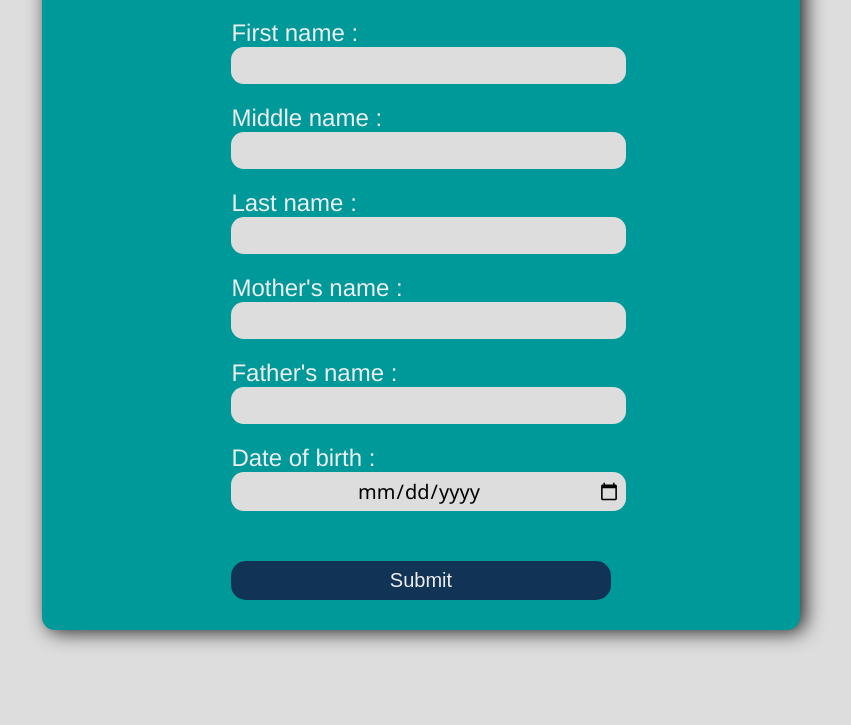
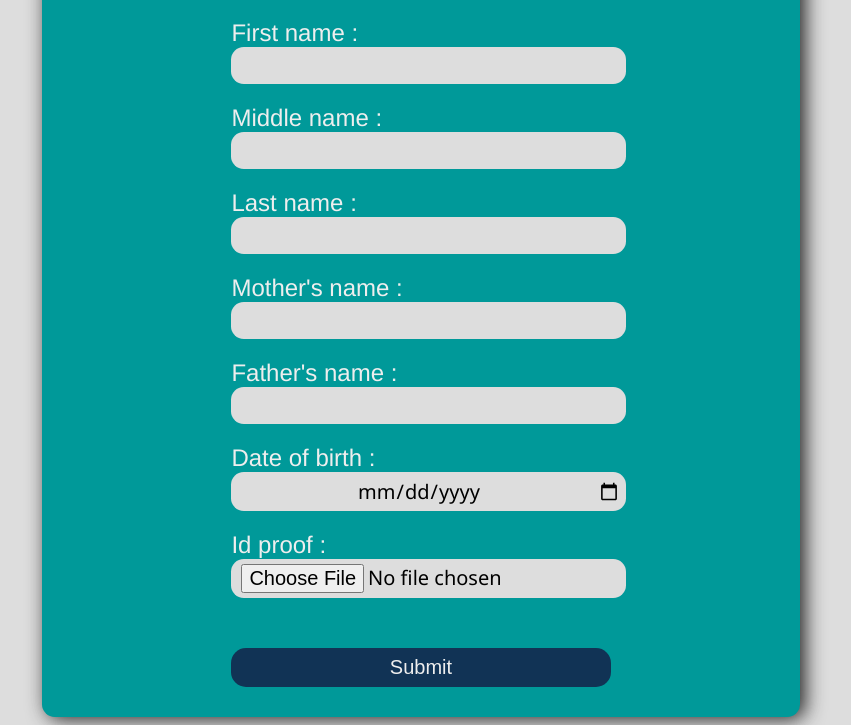
Before and after one commit to mindfire-aditya/register-form, a plain HTML site: page index.html in a window 1280 px wide. Shown: the part 129-854 px from the top of the page, without its empty margins (219-1070 px from the left). Before the commit the page ends 800 px from the top, so only its background shows below. Drawn offline with Linux system fonts and the light colour scheme.

Commit message:
document input field

```diff
--- a/index.html
+++ b/index.html
@@ -35,7 +35,10 @@
         <label for="dob">Date of birth :</label>
         <input type="date" name="dob" id="dob" max="2003-12-12" min="1947-12-12" required>
       </div>
-
+      <div class="form-grp">
+        <label for="fathername">Id proof :</label>
+        <input type="file" name="idproof" id="idproof" accept=".jpg, .jpeg, .pdf" required>
+      </div>
       <div class="form-grp">
         <button type="submit">Submit</button>
       </div>
```
